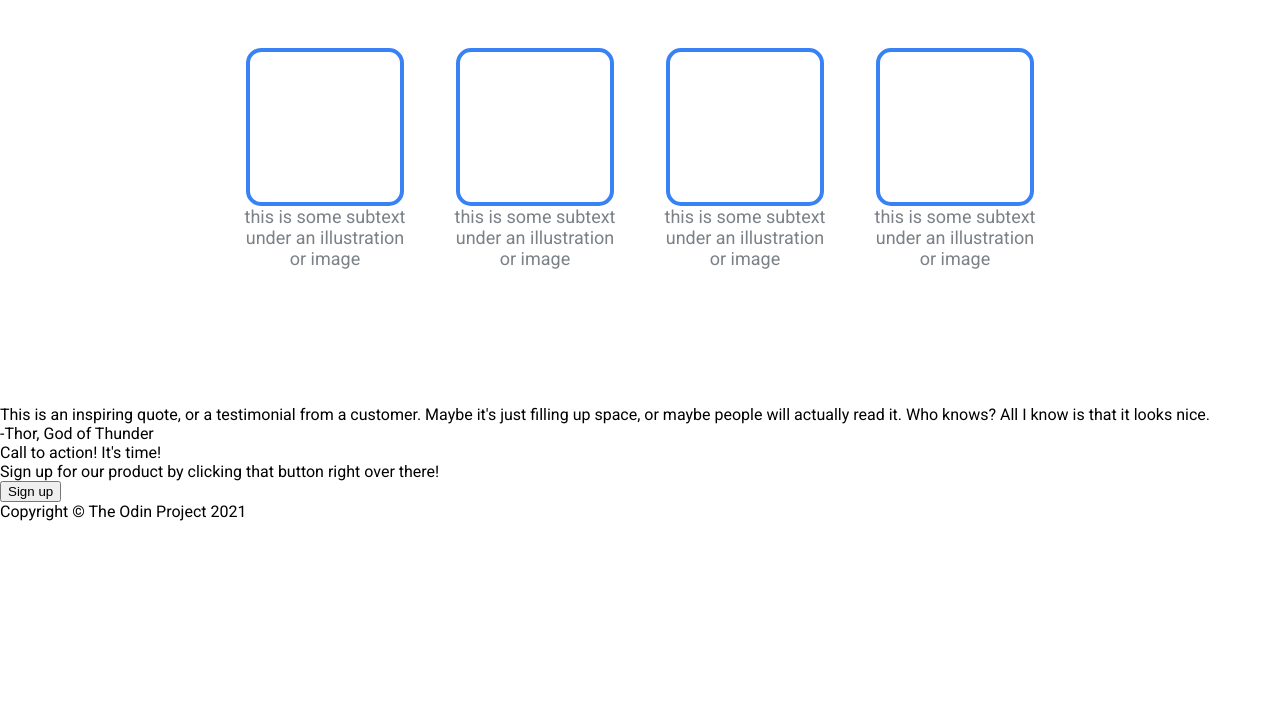
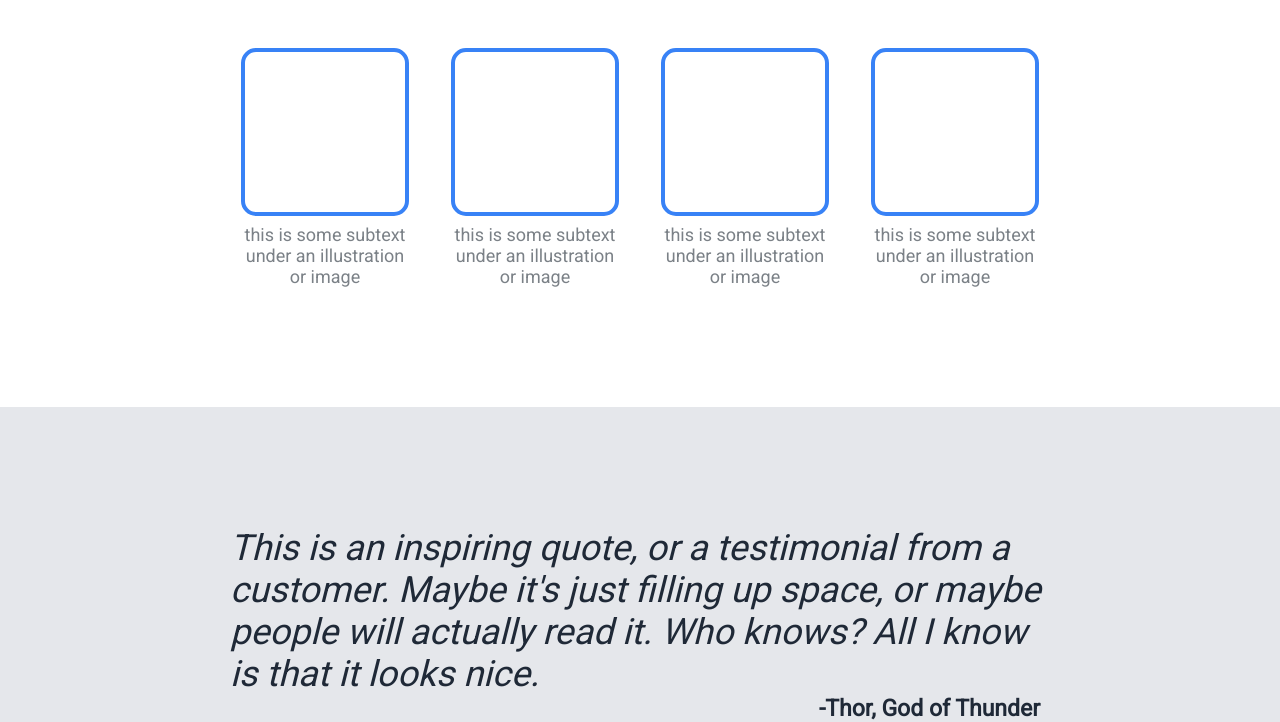
Before and after one commit to curb4387/landing-page, a plain HTML site: page index.html in a window 1280 px wide. Shown: the part 589-1311 px from the top of the page. Before the commit the page ends 1110 px from the top, so only its background shows below. Drawn offline with Linux system fonts and the light colour scheme.

Commit message:
Add style to quote section

```diff
--- a/style.css
+++ b/style.css
@@ -3,6 +3,7 @@ body {
     margin: 0;
 }
 
+/* start of header */
 .header {
     display: flex;
     justify-content: space-between;
@@ -31,6 +32,7 @@ a {
     font-size: 18px;
 }
 
+/* start of hero content */
 .content1 {
     display: flex;
     justify-content: space-between;
@@ -74,6 +76,7 @@ a {
     width: 450px;
 }
 
+/* start of info content */
 .info-header {
     color: #1F2937;
     font-size: 36px;
@@ -90,7 +93,7 @@ a {
     color: #7b8187;
     font-size: 18px;
     text-align: center;
-    margin-bottom: 136px;
+    margin-bottom: 120px;
 }
 
 .info-box {
@@ -102,11 +105,36 @@ a {
 
 .info-subtext {
     width: 170px;
+    margin-top: 8px;
 }
 
 .img {
     border: 4px solid #3882F6;
     border-radius: 15px;
-    width: 150px;
-    height: 150px;
+    width: 160px;
+    height: 160px;
 }
+
+/* start of quote content */
+.content3 {
+    background-color: #E5E7EB;
+    color: #1F2937;
+    padding: 120px 130px;
+}
+
+.quote {
+    font-size: 36px;
+    font-style: italic;
+    max-width: 820px;
+    margin: auto;
+}
+
+.name {
+    font-size: 23px;
+    font-weight: 900;
+    text-align: right;
+    max-width: 800px;
+    margin: auto;
+}
+
+/* start of action banner */
```
